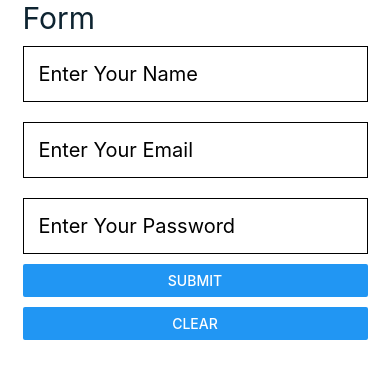
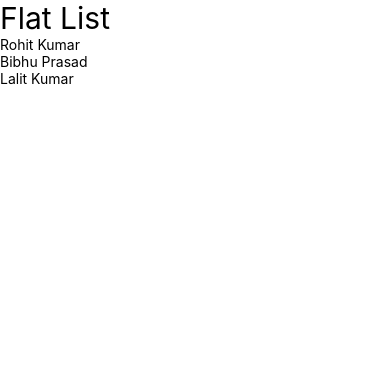
Before and after one commit to rohit-kumaar/first-native-project, a React Native app: screen / in a window 390 px wide. Shown: the top 378 px of the page. Built offline with nearby package versions, Linux system fonts and the light colour scheme.

Commit message:
final commit

```diff
--- a/App.tsx
+++ b/App.tsx
@@ -1,103 +1,38 @@
-import React, {useState} from 'react';
-import {
-  Button,
-  StyleSheet,
-  Text,
-  TextInput,
-  TouchableOpacity,
-  View,
-} from 'react-native';
+import React from 'react';
+import {FlatList, StyleSheet, Text, View} from 'react-native';
+
+const users = [
+  {
+    id: 1,
+    name: 'Rohit Kumar',
+    email: 'rohit@gmail.com',
+  },
+  {
+    id: 2,
+    name: 'Bibhu Prasad',
+    email: 'bibhu@gmail.com',
+  },
+  {
+    id: 3,
+    name: 'Lalit Kumar',
+    email: 'lalit@gmail.com',
+  },
+];
 
 export default function App() {
-  const [user, setUser] = useState({
-    name: '',
-    email: '',
-    password: '',
-  });
-  const [userData, setUserData] = useState(false);
-
-  const handleChange = (name: any, value: any) => {
-    setUser(prev => ({...prev, [name]: value}));
-  };
-
-  const resetFields = () => {
-    setUserData(false);
-    setUser({
-      name: '',
-      email: '',
-      password: '',
-    });
-  };
-
   return (
-    <View style={styles.container}>
-      <Text style={styles.name}>Form</Text>
-      <TextInput
-        style={styles.input}
-        placeholder="Enter Your Name"
-        onChangeText={value => handleChange('name', value)}
-        value={user.name}
+    <View>
+      <Text style={styles.title}>Flat List</Text>
+      <FlatList
+        data={users}
+        renderItem={({item}) => <Text>{item.name}</Text>}
       />
-      <TextInput
-        style={styles.input}
-        placeholder="Enter Your Email"
-        onChangeText={value => handleChange('email', value)}
-        value={user.email}
-      />
-      <TextInput
-        style={styles.input}
-        placeholder="Enter Your Password"
-        onChangeText={value => handleChange('password', value)}
-        value={user.password}
-        secureTextEntry={true}
-      />
-
-      <TouchableOpacity style={styles.buttonContainer}>
-        <Button title="Submit" onPress={() => setUserData(true)} />
-      </TouchableOpacity>
-
-      <TouchableOpacity>
-        <Button title="Clear" onPress={resetFields} />
-      </TouchableOpacity>
-
-      <View>
-        {userData ? (
-          <View>
-            <Text style={styles.userData}>User Name : {user.name}</Text>
-            <Text style={styles.userData}>User Email : {user.email}</Text>
-            <Text style={styles.userData}>User Password : {user.password}</Text>
-          </View>
-        ) : null}
-      </View>
     </View>
   );
 }
 
 const styles = StyleSheet.create({
-  container: {
-    width: 'auto',
-    paddingHorizontal: 15,
-    marginHorizontal: 'auto',
-  },
-
-  name: {
+  title: {
     fontSize: 30,
-    color: '#0e2431',
-  },
-
-  input: {
-    padding: 15,
-    borderColor: '#000000',
-    borderWidth: 1,
-    marginVertical: 10,
-    fontSize: 20,
-  },
-
-  buttonContainer: {
-    marginBottom: 10,
-  },
-
-  userData: {
-    fontSize: 20,
   },
 });
```
